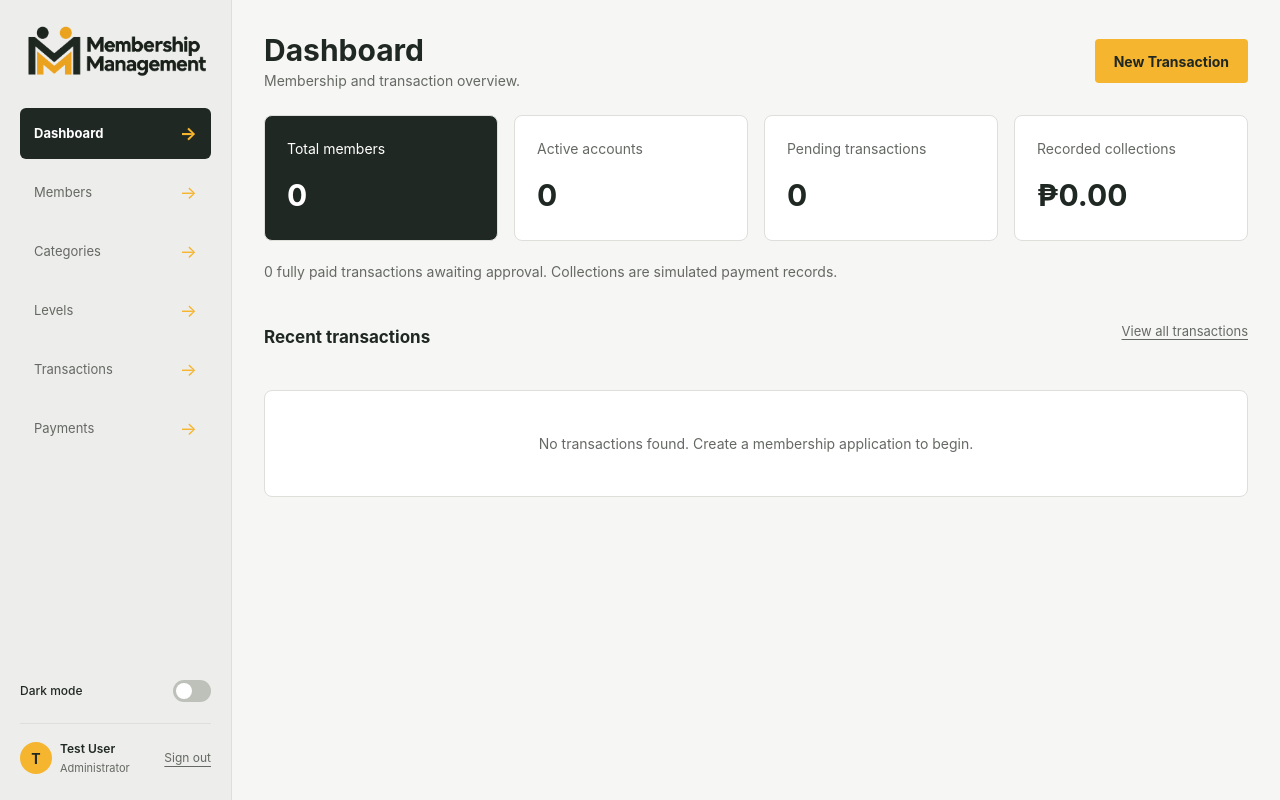
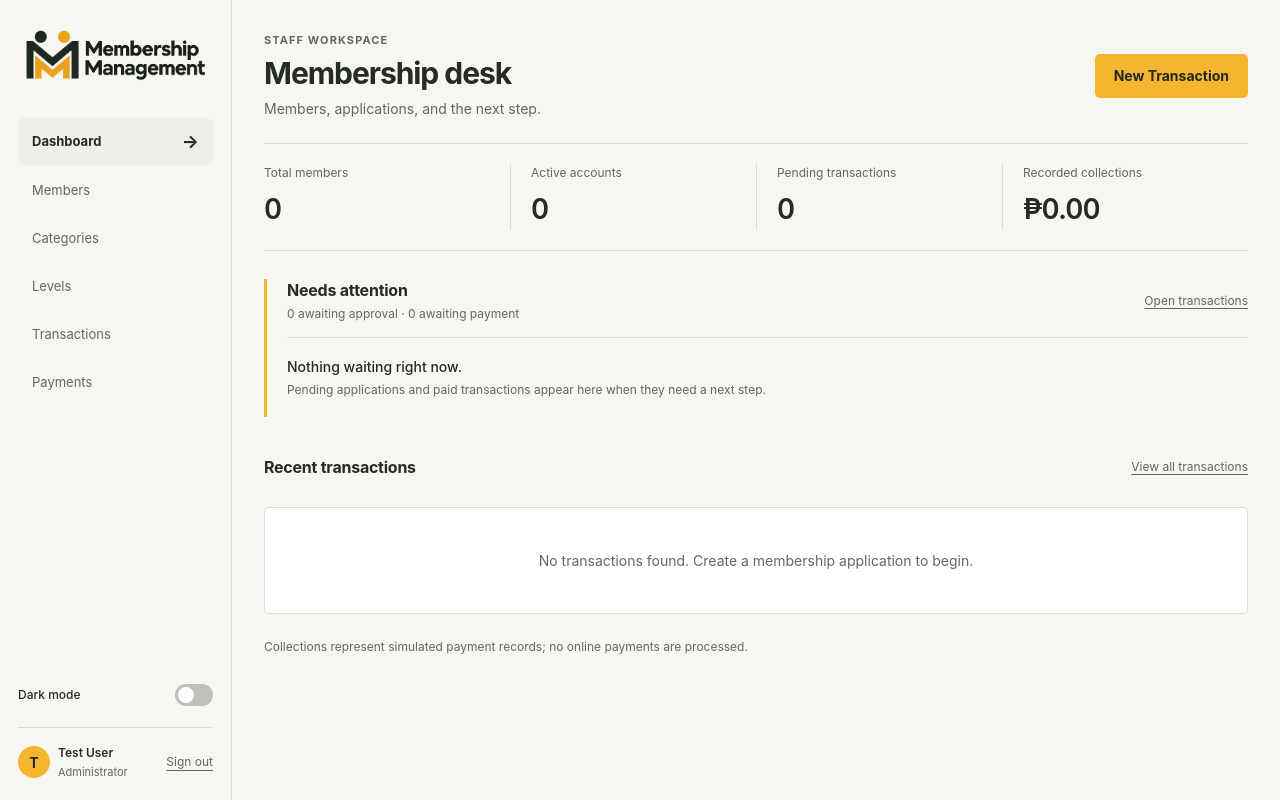
Before and after one commit to Zcommand/soriano_laravel_activities, a Laravel app: page /dashboard in a window 1280 px wide. Run offline with Laravel 12, Linux system fonts and the light colour scheme; a user stored in the database is signed in; data comes from the database, SQL or seed files in the repository; data that the repository does not hold is empty.

Commit message:
Preview membership desk interface with compact summaries

```diff
--- a/mm_project/app/Http/Controllers/DashboardController.php
+++ b/mm_project/app/Http/Controllers/DashboardController.php
@@ -20,6 +20,7 @@ class DashboardController extends Controller
                 'paid' => MembershipTransaction::where('status', 'Paid')->count(),
                 'collected' => Payment::sum('amount'),
             ],
+            'attention' => MembershipTransaction::with('payments')->whereIn('status', ['Paid', 'Pending'])->orderBy('status')->latest('id')->limit(5)->get(),
             'transactions' => MembershipTransaction::with('payments')->latest('id')->limit(5)->get(),
         ]);
     }
--- /dev/null
+++ b/mm_project/public/css/desk.css
@@ -0,0 +1,172 @@
+/* Membership Desk: a separate presentation layer for the review branch. */
+body.desk-shell {
+    --background: #f7f6f2;
+    --soft-surface: #efeee8;
+    --border: #ddddd4;
+    --ink: #252b26;
+    --muted: #62685f;
+    --surface-hover: #f5f4ee;
+}
+html[data-theme="dark"] body.desk-shell {
+    --background: #1a1b19;
+    --soft-surface: #22231f;
+    --surface: #262723;
+    --surface-hover: #30312c;
+    --border: #41433b;
+    --ink: #ecece5;
+    --muted: #bbbcaf;
+}
+.desk-shell .workspace-sidebar {
+    background: var(--background);
+    padding: 24px 18px 16px;
+    gap: 30px;
+}
+.desk-shell .workspace-sidebar nav { gap: 4px; }
+.desk-shell .workspace-sidebar nav a { min-height: 44px; padding: 10px 14px; }
+.desk-shell .workspace-sidebar nav [aria-current] {
+    background: var(--soft-surface);
+    color: var(--ink);
+}
+.desk-shell .nav-arrow { display: none; }
+.desk-shell .workspace-sidebar nav [aria-current] .nav-arrow {
+    display: inline;
+    color: var(--ink);
+}
+.desk-shell .page { padding: 30px 36px 48px; }
+.desk-shell h1 { font-size: clamp(24px, 2.5vw, 30px); letter-spacing: -.035em; }
+.desk-shell h2 { font-size: 16px; letter-spacing: -.015em; }
+.desk-shell .page-heading { margin-bottom: 24px; gap: 20px; }
+.desk-shell .desk-eyebrow { color: var(--muted); font-size: 11px; font-weight: 650; letter-spacing: .1em; text-transform: uppercase; margin-bottom: 6px; }
+.desk-shell .desk-heading .muted { margin-top: 6px; }
+.desk-shell .button { border-radius: 5px; white-space: nowrap; }
+.desk-shell .dashboard-summary {
+    grid-template-columns: repeat(4, minmax(0, 1fr));
+    gap: 0;
+    padding: 20px 0;
+    border-block: 1px solid var(--border);
+    margin-bottom: 28px;
+}
+.desk-shell .dashboard-summary > a,
+.desk-shell .dashboard-summary > a:first-child {
+    padding: 0 20px;
+    border: 0;
+    border-left: 1px solid var(--border);
+    border-radius: 0;
+    background: transparent;
+    color: var(--ink);
+    gap: 6px;
+}
+.desk-shell .dashboard-summary > a:first-child { padding-left: 0; border-left: 0; }
+.desk-shell .dashboard-summary > a span,
+.desk-shell .dashboard-summary > a:first-child span { color: var(--muted); font-size: 12px; }
+.desk-shell .dashboard-summary strong { font-size: clamp(22px, 2.2vw, 28px); font-weight: 600; letter-spacing: -.035em; font-variant-numeric: tabular-nums; white-space: nowrap; }
+.desk-shell .dashboard-summary > a:hover span { color: var(--ink); text-decoration: underline; }
+.desk-shell .desk-section-heading { display: flex; justify-content: space-between; align-items: center; flex-wrap: wrap; gap: 12px; margin-bottom: 14px; }
+.desk-shell .desk-section-heading p { font-size: 12px; margin-top: 4px; }
+.desk-shell .desk-section-heading .back-link { margin: 0; font-size: 12px; }
+.desk-shell .desk-attention { border-left: 3px solid var(--orange); padding-left: 20px; }
+.desk-shell .desk-queue { list-style: none; margin: 0; padding: 0; }
+.desk-shell .desk-queue li { display: grid; grid-template-columns: minmax(0, 1fr) auto auto; gap: 16px; align-items: center; padding: 14px 0; border-top: 1px solid var(--border); }
+.desk-shell .desk-queue p { font-size: 12px; margin-top: 4px; }
+.desk-shell .desk-queue .desk-clear { display: block; padding: 18px 0; }
+.desk-shell .desk-clear strong { font-weight: 500; }
+.desk-shell .desk-footnote { margin-top: 24px; font-size: 12px; color: var(--muted); }
+.desk-shell .ledger-list { border-radius: 5px; }
+.desk-shell .ledger-row { grid-template-columns: minmax(145px, 1fr) minmax(170px, 1.3fr) minmax(80px, .65fr) 95px auto; padding: 18px; gap: 16px; }
+.desk-shell .ledger-row > :nth-child(2) { grid-column: auto; }
+.desk-shell .ledger-row > a:last-child { min-width: 64px; padding-inline: 14px; overflow-wrap: normal; }
+.desk-shell .ledger-row > div:nth-child(3) { text-align: right; font-variant-numeric: tabular-nums; }
+.desk-shell .member-overview { margin-bottom: 20px; padding-bottom: 18px; }
+.desk-shell .overview-heading { margin-bottom: 12px; }
+.desk-shell .member-summary { gap: 0; border-block: 1px solid var(--border); padding: 14px 0; }
+.desk-shell .member-summary > div,
+.desk-shell .member-summary .summary-total,
+.desk-shell .member-summary .summary-active {
+    padding: 0 20px;
+    background: transparent;
+    color: var(--ink);
+    border: 0;
+    border-left: 1px solid var(--border);
+    border-radius: 0;
+}
+html[data-theme="dark"] .desk-shell .member-summary .summary-total { background: transparent; border-color: transparent; }
+.desk-shell .member-summary > div:first-child { padding-left: 0; border-left: 0; }
+.desk-shell .member-summary dt,
+.desk-shell .summary-total dt { color: var(--muted); font-size: 12px; margin-bottom: 4px; }
+.desk-shell .member-summary dd { font-size: 25px; font-weight: 600; }
+.desk-shell .level-breakdown { margin-top: 8px; }
+.desk-shell .level-breakdown > summary { padding: 8px 0; font-size: 12px; }
+.desk-shell .level-summary { gap: 10px; grid-template-columns: repeat(auto-fit, minmax(140px, 1fr)); }
+.desk-shell .level-summary > div { display: flex; flex-wrap: wrap; align-items: center; gap: 8px; padding: 0; border: 0; }
+.desk-shell .level-summary dd { font-size: 17px; }
+.desk-shell .level-summary dd span { font-size: 11px; }
+.desk-shell .level-badge { white-space: nowrap; }
+.desk-shell .settings-note { font-size: 12px; margin-bottom: 20px; }
+.desk-shell .settings-list { gap: 14px; }
+.desk-shell .settings-record { padding: 20px; border-radius: 5px; gap: 16px; }
+.desk-shell .settings-record-heading { align-items: center; }
+.desk-shell .settings-record-heading > span { font-size: 12px; }
+.desk-shell .settings-facts { align-items: baseline; grid-template-columns: minmax(0, 1.3fr) minmax(0, 1fr); }
+.desk-shell .settings-fee { white-space: nowrap; font-size: clamp(22px, 2vw, 28px); font-variant-numeric: tabular-nums; letter-spacing: -.03em; }
+.desk-shell .settings-benefits { font-size: 13px; }
+.desk-shell .settings-actions { border-top: 1px solid var(--border); padding-top: 12px; font-size: 12px; }
+.desk-shell .settings-list-levels .settings-record { border-top: 3px solid var(--border); }
+.desk-shell .settings-record:has(.level-silver) { border-top-color: #aab8cb; }
+.desk-shell .settings-record:has(.level-gold) { border-top-color: #d8ac42; }
+.desk-shell .settings-record:has(.level-platinum) { border-top-color: #75aaa2; }
+.desk-shell .profile { padding-top: 22px; border-top-width: 2px; }
+.desk-shell .profile-grid { gap: 16px 24px; }
+.desk-shell .profile-grid > div { padding-bottom: 16px; }
+.desk-shell .filters { gap: 12px; margin-bottom: 20px; }
+.desk-shell .table-scroll { border-radius: 5px; }
+.desk-shell th { background: var(--surface); text-transform: none; }
+.desk-shell tbody tr:nth-child(even) { background: var(--surface); }
+@media (min-width: 1440px) {
+    .desk-shell .settings-list-levels { grid-template-columns: repeat(4, minmax(0, 1fr)); }
+    .desk-shell .settings-list-levels .settings-record-heading { align-items: start; flex-direction: column; gap: 8px; }
+    .desk-shell .settings-list-levels .settings-facts { grid-template-columns: 1fr; gap: 12px; }
+}
+@media (min-width: 601px) and (max-width: 1150px) {
+    .desk-shell .dashboard-summary { grid-template-columns: repeat(2, minmax(0, 1fr)); row-gap: 18px; }
+    .desk-shell .dashboard-summary > a:nth-child(3) { padding-left: 0; border-left: 0; }
+}
+@media (max-width: 1150px) {
+    .desk-shell .page { padding-inline: 24px; }
+    .desk-shell .ledger-row { grid-template-columns: minmax(0, 1fr) minmax(0, 1fr) auto; }
+    .desk-shell .ledger-row > :nth-child(2) { grid-column: span 2; }
+}
+@media (max-width: 860px) {
+    .desk-shell .workspace-sidebar { padding: 12px 20px; gap: 12px; }
+    .desk-shell .page { padding: 24px 20px 36px; }
+}
+@media (max-width: 600px) {
+    .desk-shell .page-heading { align-items: start; gap: 12px; }
+    .desk-shell h1 { font-size: 24px; }
+    .desk-shell .dashboard-summary { grid-template-columns: repeat(2, minmax(0, 1fr)); padding: 0; row-gap: 0; margin-bottom: 22px; }
+    .desk-shell .dashboard-summary > a,
+    .desk-shell .dashboard-summary > a:first-child { padding: 12px 0; border-left: 0; }
+    .desk-shell .dashboard-summary > a:nth-child(even) { padding-left: 16px; border-left: 1px solid var(--border); }
+    .desk-shell .dashboard-summary > a:nth-child(n+3) { border-top: 1px solid var(--border); }
+    .desk-shell .dashboard-summary strong { font-size: 24px; }
+    .desk-shell .desk-attention { padding-left: 14px; }
+    .desk-shell .desk-queue li { grid-template-columns: minmax(0, 1fr) auto; gap: 10px; }
+    .desk-shell .desk-queue li > a:last-child { grid-column: 1 / -1; justify-self: start; }
+    .desk-shell .ledger-row { grid-template-columns: minmax(0, 1fr) auto; padding: 14px; gap: 12px; }
+    .desk-shell .ledger-row > :first-child,
+    .desk-shell .ledger-row > :nth-child(2) { grid-column: 1 / -1; }
+    .desk-shell .ledger-row > div:nth-child(3) { text-align: left; }
+    .desk-shell .ledger-row > a:last-child { grid-column: 1 / -1; justify-self: start; }
+    .desk-shell .member-summary { grid-template-columns: repeat(3, minmax(0, 1fr)); }
+    .desk-shell .member-summary > div,
+    .desk-shell .member-summary .summary-active { grid-column: auto; padding: 0 10px; }
+    html[data-theme="dark"] .desk-shell .member-summary .summary-total { background: transparent; border-color: transparent; }
+.desk-shell .member-summary > div:first-child { padding-left: 0; }
+    .desk-shell .member-summary dt { font-size: 11px; }
+    .desk-shell .member-summary dd { font-size: 23px; }
+    .desk-shell .settings-list { grid-template-columns: minmax(0, 1fr); }
+    .desk-shell .settings-record { padding: 18px; }
+}
+@media print {
+    body.desk-shell { --background: #fff; --surface: #fff; --ink: #111; --muted: #444; --border: #bbb; }
+    .desk-shell .page { padding: 0; }
+}
--- a/mm_project/resources/views/dashboard.blade.php
+++ b/mm_project/resources/views/dashboard.blade.php
@@ -1,13 +1,26 @@
 @extends('layouts.membership')
-@section('title', 'Dashboard')
+@section('title', 'Membership desk')
 @section('content')
-<header class="page-heading"><div><h1>Dashboard</h1><p class="muted">Membership and transaction overview.</p></div><a class="button" href="{{ route('transactions.create') }}">New Transaction</a></header>
-<div class="dashboard-summary">
+<header class="page-heading desk-heading">
+    <div><p class="desk-eyebrow">Staff workspace</p><h1>Membership desk</h1><p class="muted">Members, applications, and the next step.</p></div>
+    <a class="button" href="{{ route('transactions.create') }}">New Transaction</a>
+</header>
+<div class="dashboard-summary" aria-label="Membership overview">
     <a href="{{ route('members.index') }}"><span>Total members</span><strong>{{ $summary['members'] }}</strong></a>
     <a href="{{ route('members.index', ['status' => 'active']) }}"><span>Active accounts</span><strong>{{ $summary['active'] }}</strong></a>
     <a href="{{ route('transactions.index', ['status' => 'Pending']) }}"><span>Pending transactions</span><strong>{{ $summary['pending'] }}</strong></a>
     <a href="{{ route('payments.index') }}"><span>Recorded collections</span><strong>₱{{ number_format($summary['collected'], 2) }}</strong></a>
 </div>
-<p class="settings-note">{{ $summary['paid'] }} fully paid {{ Str::plural('transaction', $summary['paid']) }} awaiting approval. Collections are simulated payment records.</p>
-<section class="workflow-section"><header class="page-heading"><h2>Recent transactions</h2><a class="back-link" href="{{ route('transactions.index') }}">View all transactions</a></header>@include('transactions.list')</section>
+<section class="desk-attention" aria-labelledby="attention-heading">
+    <header class="desk-section-heading"><div><h2 id="attention-heading">Needs attention</h2><p class="muted">{{ $summary['paid'] }} awaiting approval · {{ $summary['pending'] }} awaiting payment</p></div><a class="back-link" href="{{ route('transactions.index') }}">Open transactions</a></header>
+    <ul class="desk-queue">
+        @forelse($attention as $item)
+            <li><div><a class="ledger-reference" href="{{ route('transactions.show', $item) }}">{{ $item->member_name }}</a><p class="muted">{{ $item->reference }} · {{ $item->level_name }}</p></div><span class="status transaction-status status-{{ strtolower($item->status) }}">{{ $item->status }}</span><a class="button secondary-button" href="{{ route('transactions.show', $item) }}">{{ $item->status === 'Paid' ? 'Review approval' : 'Review payment' }}</a></li>
+        @empty
+            <li class="desk-clear"><strong>Nothing waiting right now.</strong><p class="muted">Pending applications and paid transactions appear here when they need a next step.</p></li>
+        @endforelse
+    </ul>
+</section>
+<section class="workflow-section"><header class="desk-section-heading"><h2>Recent transactions</h2><a class="back-link" href="{{ route('transactions.index') }}">View all transactions</a></header>@include('transactions.list')</section>
+<p class="desk-footnote">Collections represent simulated payment records; no online payments are processed.</p>
 @endsection
--- a/mm_project/resources/views/layouts/membership.blade.php
+++ b/mm_project/resources/views/layouts/membership.blade.php
@@ -7,8 +7,9 @@
     <link rel="icon" type="image/png" href="{{ asset('images/brand/logo-symbol.png') }}">
     <script src="{{ asset('js/theme.js') }}"></script>
     <link rel="stylesheet" href="{{ asset('css/style.css') }}?v=members-21">
+    <link rel="stylesheet" href="{{ asset('css/desk.css') }}?v=1">
 </head>
-<body class="membership-app {{ request()->routeIs('login', 'login.store') ? '' : 'workspace-page' }}">
+<body class="membership-app {{ request()->routeIs('login', 'login.store') ? '' : 'workspace-page desk-shell' }}">
     <svg class="brand-filters" width="0" height="0" aria-hidden="true" focusable="false" xmlns="http://www.w3.org/2000/svg">
         <defs>
             <filter id="brand-dark-ink" color-interpolation-filters="sRGB">
--- a/mm_project/resources/views/membership-settings/index.blade.php
+++ b/mm_project/resources/views/membership-settings/index.blade.php
@@ -9,7 +9,7 @@
     <div class="error-summary" role="alert">@foreach($errors->all() as $message)<p>{{ $message }}</p>@endforeach</div>
 @endif
 <p class="settings-note">Changes appear in member forms. Records used by members or transaction history are protected from deletion.</p>
-<div class="settings-list">
+<div class="settings-list settings-list-{{ $kind }}">
 @forelse($records as $record)
     <article class="settings-record">
         <div class="settings-record-heading">
```
